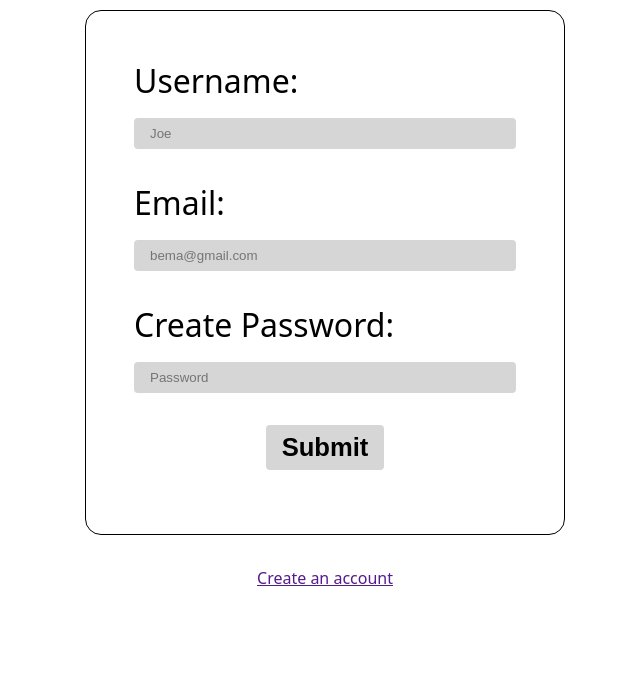
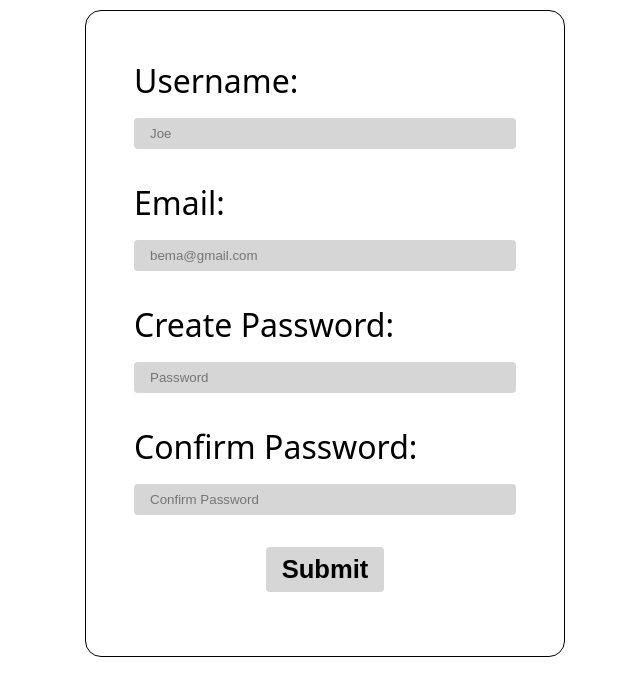
Before and after one commit to EricBema/proto, a plain HTML site: page createAccount.html in a window 1280 px wide. Shown: the part 157-846 px from the top of the page, without its empty margins (315-955 px from the left). Before the commit the page ends 800 px from the top, so only its background shows below. Drawn offline with Linux system fonts and the light colour scheme.

Commit message:
feat: add password confirmation field to sign-up form

```diff
--- a/createAccount.html
+++ b/createAccount.html
@@ -22,10 +22,16 @@
                 <label for="email">Create Password:</label>
                 <input type="password" name="password" id="password" placeholder="Password" required>
             </div>
+            <div class="label-input">
+                <label for="email">Confirm Password:</label>
+                <input type="password" name="password2" id="password2" placeholder="Confirm Password" required>
+            </div>
             <button type="submit">Submit</button>
             <p id="error-msg"></p>
         </form>
-        <a href="">Create an account</a>
+
     </div>
+
+    <script src="signUp.js"></script>
 </body>
 </html>
```
